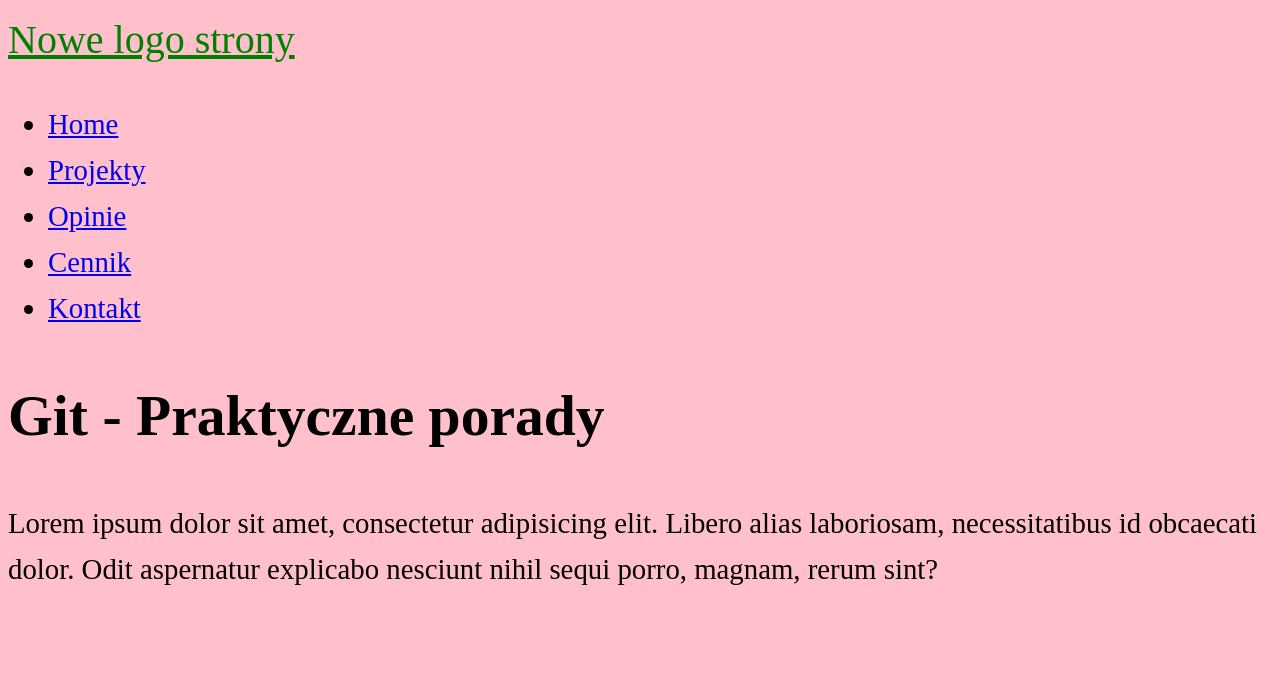
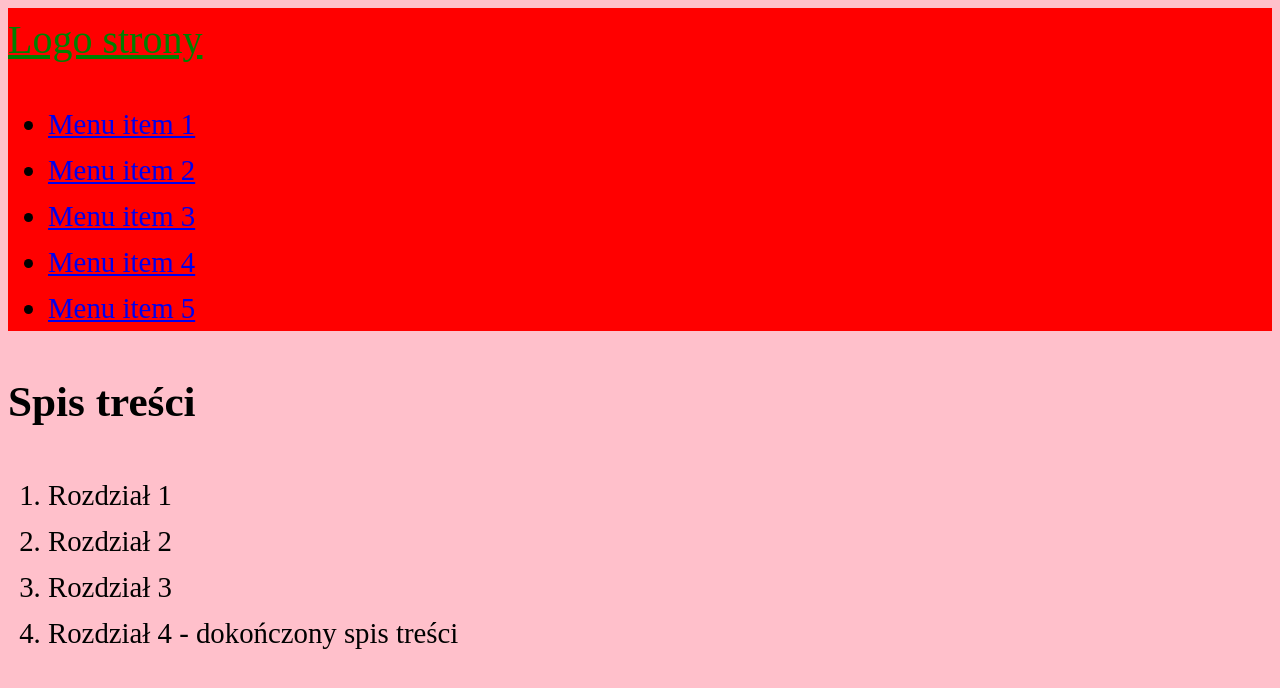
Before and after one commit to SnovyDesigns/gitstrona, a plain HTML site: page index.html in a window 1280 px wide. Drawn offline with Linux system fonts and the light colour scheme.

Commit message:
Style nagłówka

```diff
--- a/css/style.css
+++ b/css/style.css
@@ -8,3 +8,7 @@ body {
 	font-size: 2.5rem;
 	color: green;
 }
+
+header {
+	background-color: red;
+}
--- a/index.html
+++ b/index.html
@@ -9,19 +9,25 @@
 	<body>
 		<header>
 			<nav>
-				<div class="brand"><a href="#" class="Logo">Nowe logo strony</a></div>
+				<div class="brand"><a href="#" class="Logo">Logo strony</a></div>
 				<ul class="nav">
-					<li><a href="#">Home</a></li>
-					<li><a href="#">Projekty</a></li>
-					<li><a href="#">Opinie</a></li>
-					<li><a href="#">Cennik</a></li>
-					<li><a href="#">Kontakt</a></li>
+					<li><a href="#">Menu item 1</a></li>
+					<li><a href="#">Menu item 2</a></li>
+					<li><a href="#">Menu item 3</a></li>
+					<li><a href="#">Menu item 4</a></li>
+					<li><a href="#">Menu item 5</a></li>
 				</ul>
 			</nav>
 		</header>
+
 		<main>
-			<h1 class="main-header">Git - Praktyczne porady</h1>
-			<p>Lorem ipsum dolor sit amet, consectetur adipisicing elit. Libero alias laboriosam, necessitatibus id obcaecati dolor. Odit aspernatur explicabo nesciunt nihil sequi porro, magnam, rerum sint?</p>
+			<h2>Spis treści</h2>
+			<ol>
+				<li>Rozdział 1</li>
+				<li>Rozdział 2</li>
+				<li>Rozdział 3</li>
+				<li>Rozdział 4 - dokończony spis treści</li>
+			</ol>
 		</main>
 
 	<script src=""></script>
```
